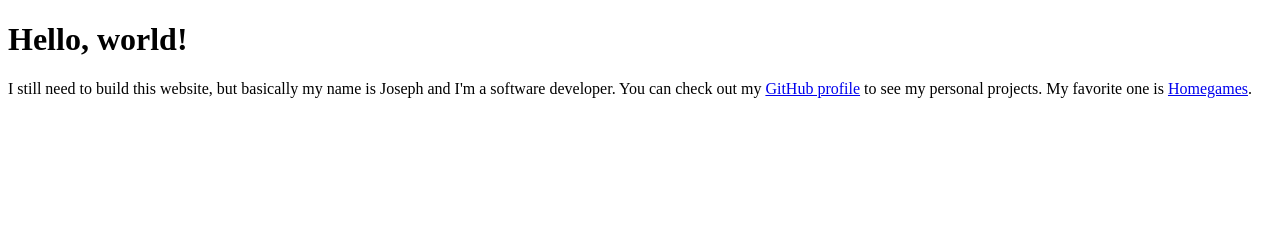
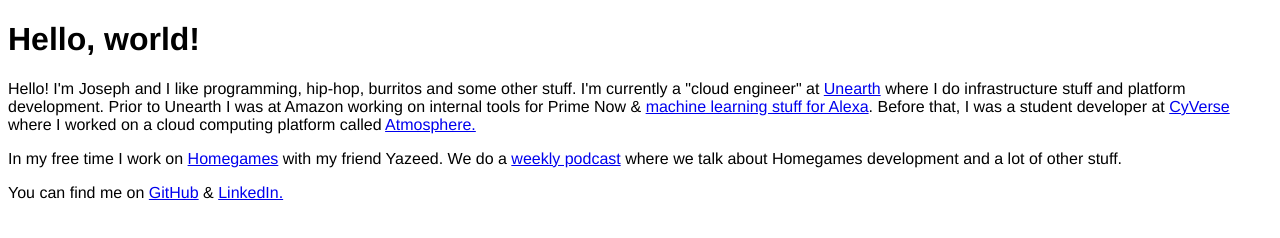
Before and after one commit to prosif/joseph.zone, a plain HTML site: page index.html in a window 1280 px wide. Drawn offline with Linux system fonts and the light colour scheme.

Commit message:
bragging about myself is weird

```diff
--- a/index.html
+++ b/index.html
@@ -2,13 +2,25 @@
 <html>
     <head>
         <title>Joseph Zone</title>
+    <style>
+        * {
+            font-family: helvetica;
+        }
+    </style>
     </head>
     <body>
         <h1>
             Hello, world!
         </h1>
         <p>
-        I still need to build this website, but basically my name is Joseph and I'm a software developer. You can check out my <a href="https://github.com/prosif">GitHub profile</a> to see my personal projects. My favorite one is <a href="https://homegames.io">Homegames</a>.
+            Hello! I'm Joseph and I like programming, hip-hop, burritos and some other stuff. I'm currently a "cloud engineer" at <a href="https://unearthlabs.com" target="blank">Unearth</a> where I do infrastructure stuff and platform development. Prior to Unearth I was at Amazon working on internal tools for Prime Now & <a href="https://www.amazon.science/blog/hyprank-how-alexa-determines-what-skill-can-best-meet-a-customers-need" target="blank">machine learning stuff for Alexa</a>. Before that, I was a student developer at <a href="https://cyverse.org/" target="blank">CyVerse</a> where I worked on a cloud computing platform called <a href="https://cyverse.org/atmosphere" target="blank">Atmosphere.</a>
+        </p>
+
+        <p>
+            In my free time I work on <a href="https://homegames.io" target="blank">Homegames</a> with my friend Yazeed. We do a <a href="https://open.spotify.com/show/0ZjCaMQld0OcBqKgOIUiez?si=aPlF7T1OTF2ljuxTiYsEng" target="blank">weekly podcast</a> where we talk about Homegames development and a lot of other stuff.
+        </p>
+        <p>
+            You can find me on <a href="https://github.com/prosif" target="blank">GitHub</a> & <a href="https://linkedin.com/in/prosif" target="blank">LinkedIn.</a>
         </p>
     </body>
 </html>
```
